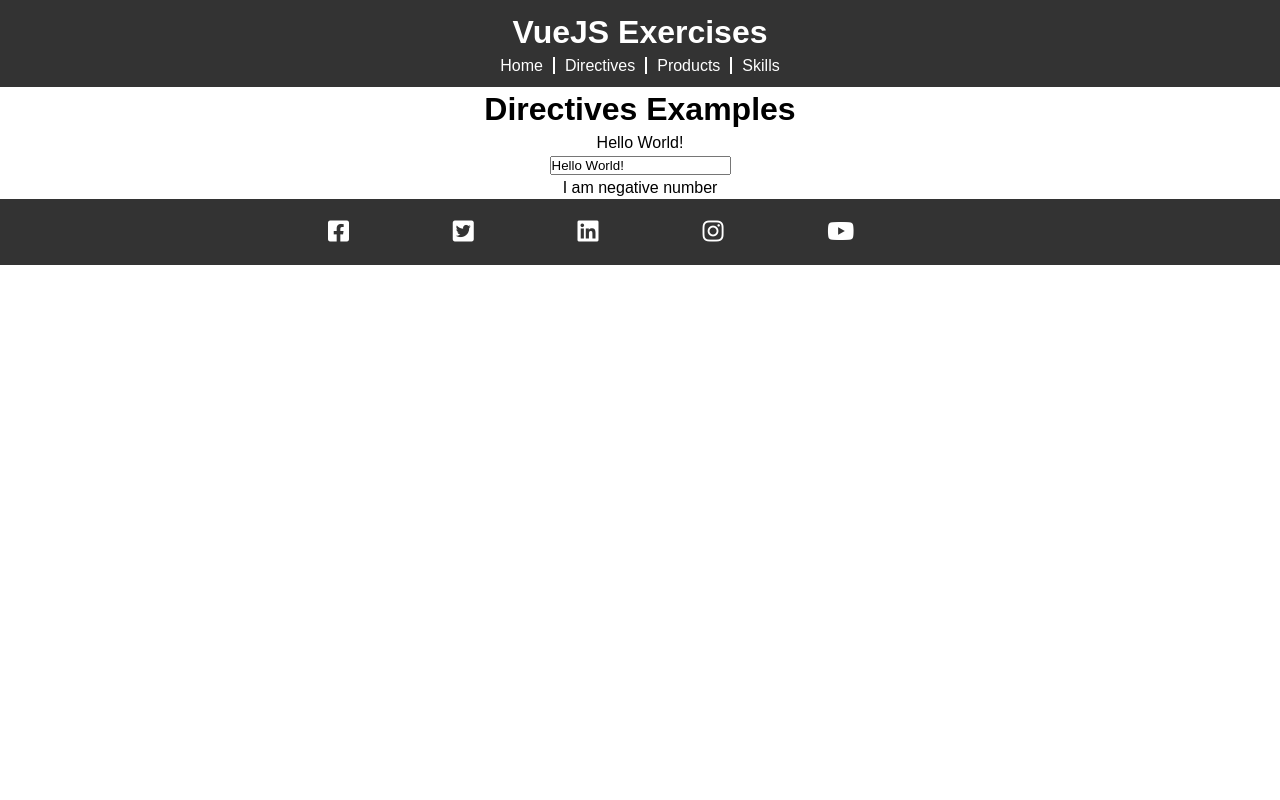
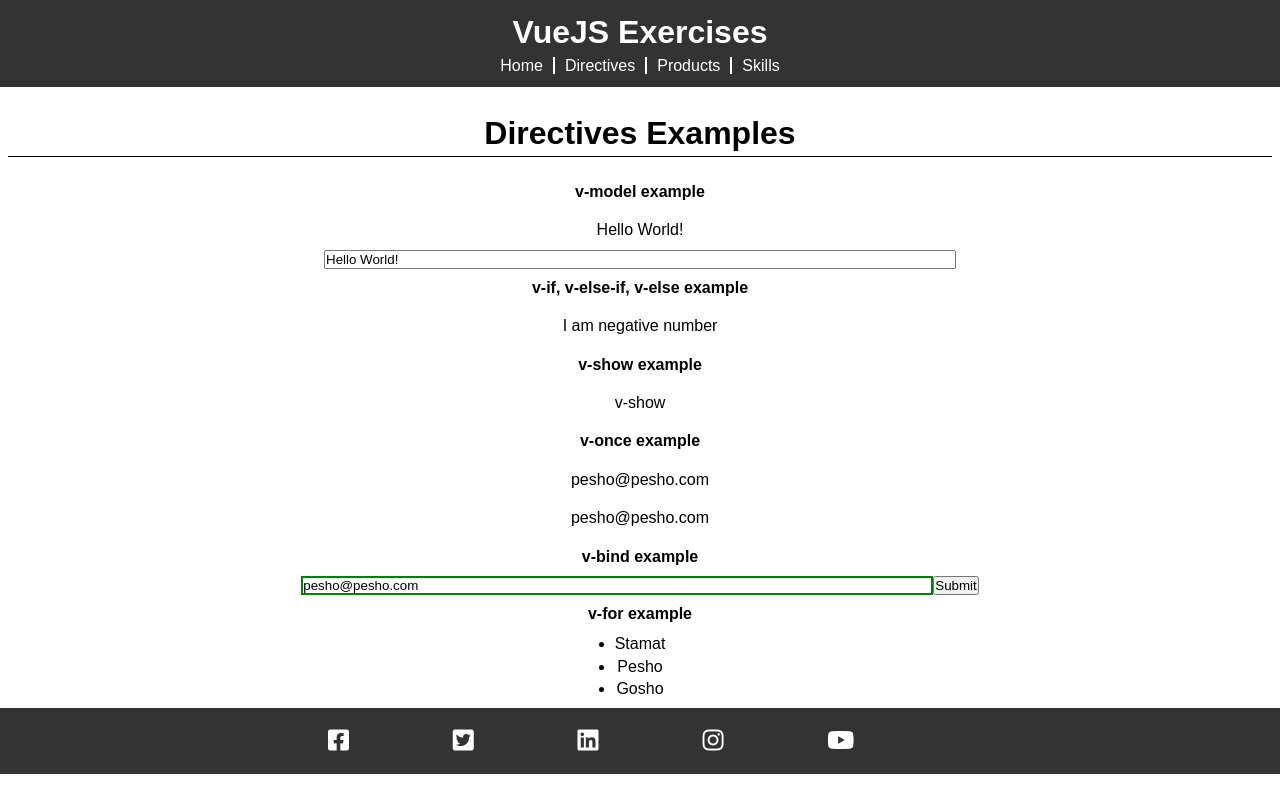
Before and after one commit to DeviousRio/vue-exercise, a Vue app: page /#/directives in a window 1280 px wide. Built offline with nearby package versions, Linux system fonts and the light colour scheme.

Commit message:
Added more directives

```diff
--- a/src/components/DirectivesCmp.vue
+++ b/src/components/DirectivesCmp.vue
@@ -1,14 +1,38 @@
 <template>
   <div class="directives">
     <h1>Directives Examples</h1>
+
+    <!-- v-model directive example -->
+    <span>v-model example</span>
     <p>{{ greeting }}</p>
-    <!-- v-model directive example -->
-    <input v-model="greeting" type="text">
+    <input v-model="greeting" type="text" />
 
     <!-- v-if-else directive example -->
+    <span>v-if, v-else-if, v-else example</span>
     <div v-if="count >= 5">I am greater or qeual to 5</div>
     <div v-else-if="count < 5 && count >= 0">I am lesser than 5</div>
     <div v-else>I am negative number</div>
+
+    <!-- v-show wont appear if the condition is false but still rendered into the DOM -> display: none  -->
+    <span>v-show example</span>
+    <div v-show="count === -1">v-show</div>
+
+    <!-- v-once -->
+    <span>v-once example</span>
+    <p v-once>{{ email }}</p>
+    <p>{{ email }}</p>
+
+    <!-- v-bind example -->
+    <span>v-bind example</span>
+    <input v-model="email" v-bind:class="[email.length <= 2 ? 'red' : 'green']" />
+    <button onclick="alert('signed up')" v-bind:disabled="email.length < 2">Submit</button>
+
+    <!-- v-for example -->
+    <span>v-for example</span>
+    <ul>
+      <!-- :key is short syntax from v-bind:key -->
+      <li v-for="(person, key) in persons" :key="key">{{person}}</li>
+    </ul>
   </div>
 </template>
 
@@ -18,7 +42,9 @@ export default {
   data() {
     return {
       greeting: "Hello World!",
-      count: -1
+      count: -1,
+      email: "pesho@pesho.com",
+      persons: ["Stamat", "Pesho", "Gosho"]
     };
   }
 };
@@ -26,6 +52,37 @@ export default {
 
 <style scoped>
 .directives {
+  display: flex;
+  flex-wrap: wrap;
+  justify-content: center;
+}
+
+.directives h1 {
+  border-bottom: 1px solid #000;
+}
+
+.directives input {
+  flex: 0 0 50%;
+}
+
+.directives span {
+  font-weight: bold;
+}
+
+.directives h1,
+p,
+div,
+span {
+  flex: 0 0 100%;
   text-align: center;
+  margin: 0.5em;
+}
+
+.red {
+  border: 2px solid red;
+}
+
+.green {
+  border: 2px solid green;
 }
 </style>
```
